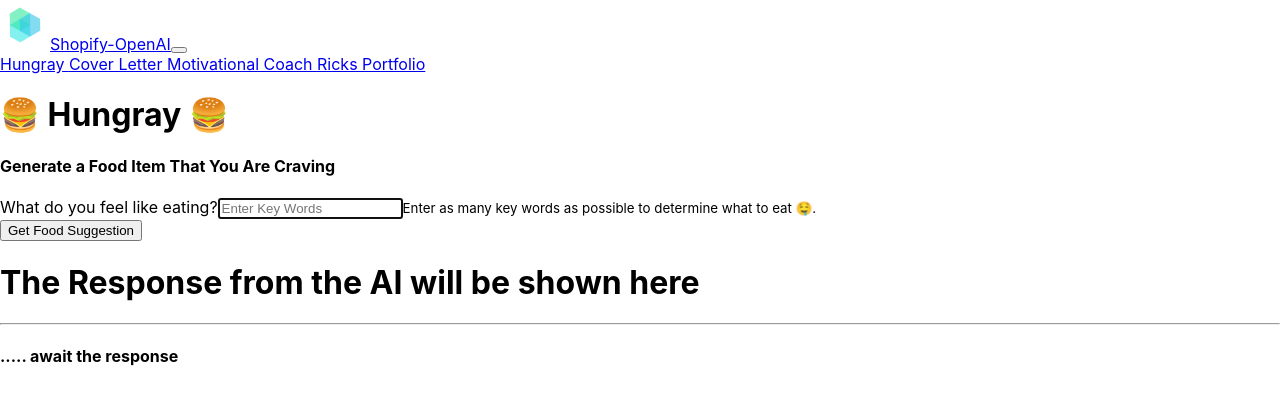
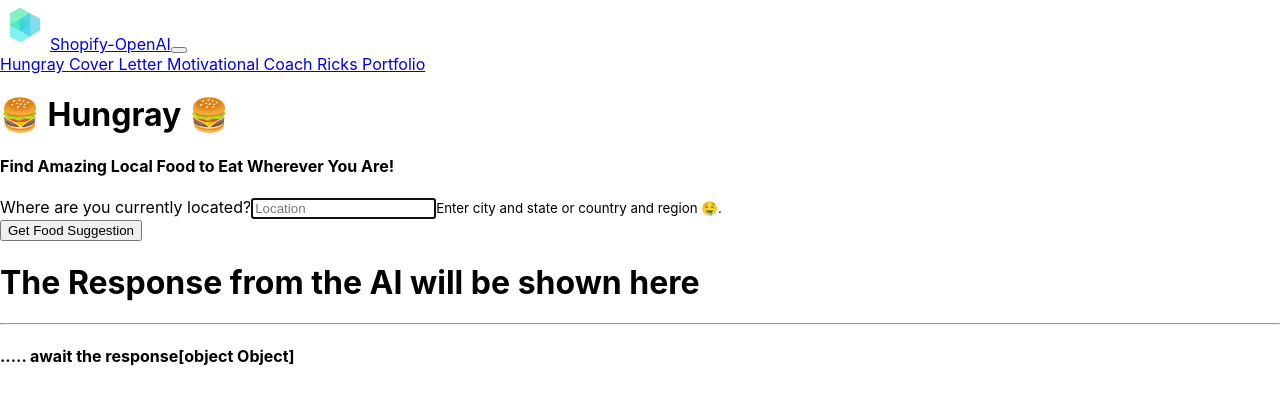
Before and after one commit to rickstylz01/OpenAI, a React (Create React App) app: page /hungray in a window 1280 px wide. Shown: the top 404 px of the page. Built offline with nearby package versions, Linux system fonts and the light colour scheme; the HTML template or start-up script is replaced by a standard one.

Commit message:
create function to split and list response

```diff
--- a/src/components/Hungray.js
+++ b/src/components/Hungray.js
@@ -1,17 +1,18 @@
 import React, {useState} from 'react';
 import { useRef, useEffect } from "react";
 import {Button, Card, Form} from "react-bootstrap";
+const { Configuration, OpenAIApi } = require("openai");
 
 const Hungray = () => {
   const searchRef = useRef();
+  useEffect(() => {
+    searchRef.current.focus();
+  }, []);
+
   const [state, setState] = useState({
     heading: 'The Response from the AI will be shown here',
     response: '..... await the response'
   });
-
-  useEffect(() => {
-    searchRef.current.focus();
-  }, []);
 
   const onFormSubmit = (e) => {
     e.preventDefault();
@@ -21,31 +22,60 @@ const Hungray = () => {
     console.log(formDataObj.foodDescription);
 
     //////OPENAI
+    const configuration = new Configuration({
+      apiKey: process.env.REACT_APP_OPENAI_API_KEY,
+    });
+    const openai = new OpenAIApi(configuration);
 
-    setState({
-      heading: `AI Food Suggestions for: ${formDataObj.foodDescription}`,
-      response: 'The Response from OpenAI API will be shown here'
-    });
+    openai.createCompletion("text-curie-001", {
+      prompt: `Name delicious local food to try from the provided location: ${formDataObj.foodLocation}`,
+      temperature: 0.8,
+      max_tokens: 256,
+      top_p: 1,
+      frequency_penalty: 0,
+      presence_penalty: 0,
+    })
+    .then((response) => {
+      setState({
+        heading: `Local Food @ ${formDataObj.foodLocation}`,
+        response: `${response.data.choices[0].text}`
+      });
+      console.log('This is the state.response', state.response);
+    })
+  }
+
+  //function to split response
+  const listSplitResponse = (stringToSplit, separator) => {
+    console.log(stringToSplit.split(separator));
+
+    let splitString = stringToSplit.split(separator);
+
+    for (let i = 0; i < splitString.length; i++) {
+      splitString[i] = splitString[i] + <br />;
+    }
+
+    splitString = splitString.join("");
+    return splitString;
   }
 
   return(
     <div>
       <h1>🍔 Hungray 🍔</h1>
-      <h4>Generate a Food Item That You Are Craving</h4>
+      <h4>Find Amazing Local Food to Eat Wherever You Are!</h4>
       <Form onSubmit={onFormSubmit}>
         <Form.Group className="mb-3" controlId="formSearchQuery">
-          <Form.Label>What do you feel like eating?</Form.Label>
+          <Form.Label>Where are you currently located?</Form.Label>
           <Form.Control
             type="text"
             className="form-control"
-            name="foodDescription"
+            name="foodLocation"
             aria-describedby="searchHelp"
             ref={searchRef}
             autoComplete="off"
-            placeholder="Enter Key Words"
+            placeholder="Location"
           />
           <Form.Text className="text-muted">
-            Enter as many key words as possible to determine what to eat 🤤.
+            Enter city and state or country and region 🤤.
           </Form.Text>
         </Form.Group>
 
@@ -58,9 +88,13 @@ const Hungray = () => {
         <Card.Body>
           <Card.Title><h1>{state.heading}</h1></Card.Title>
           <hr />
-          <Card.Text>
-            <h4>{state.response}</h4>
-          </Card.Text>
+          <h4>
+            <Card.Text>
+              {/*list the responses*/}
+              {listSplitResponse(state.response, ',')}
+              {/*{state.response}*/}
+            </Card.Text>
+          </h4>
         </Card.Body>
       </Card>
     </div>
--- a/src/components/Navigation.js
+++ b/src/components/Navigation.js
@@ -13,10 +13,8 @@ const Navigation = () => {
         collapseOnSelect
       >
         <Navbar.Brand href="/">
-          <Nav.Link href="/">
-            <img src={logo} alt="custom logo" width="50px" />
-            Shopify-OpenAI
-          </Nav.Link>
+          <img src={logo} alt="custom logo" width="50px" />
+          Shopify-OpenAI
         </Navbar.Brand>
 
         <Navbar.Toggle />
```
